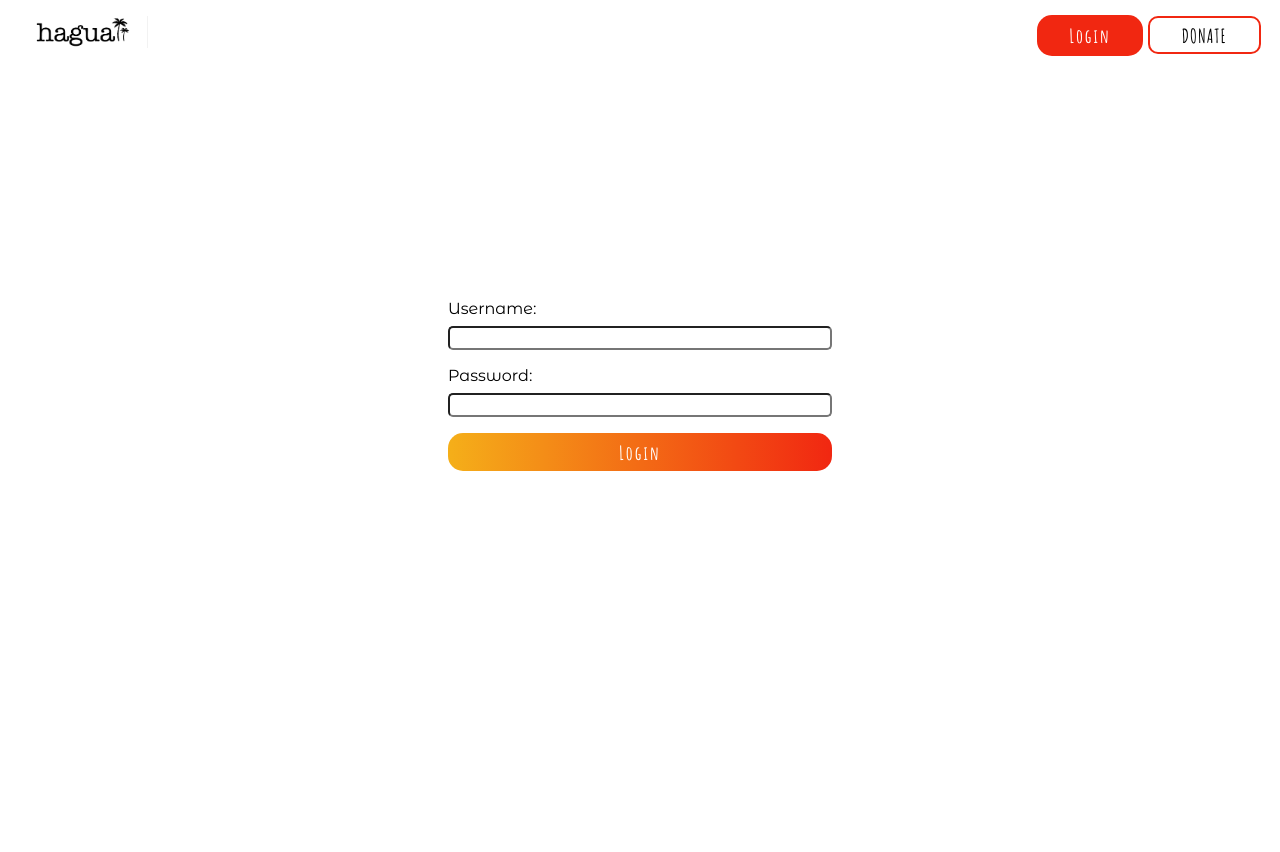
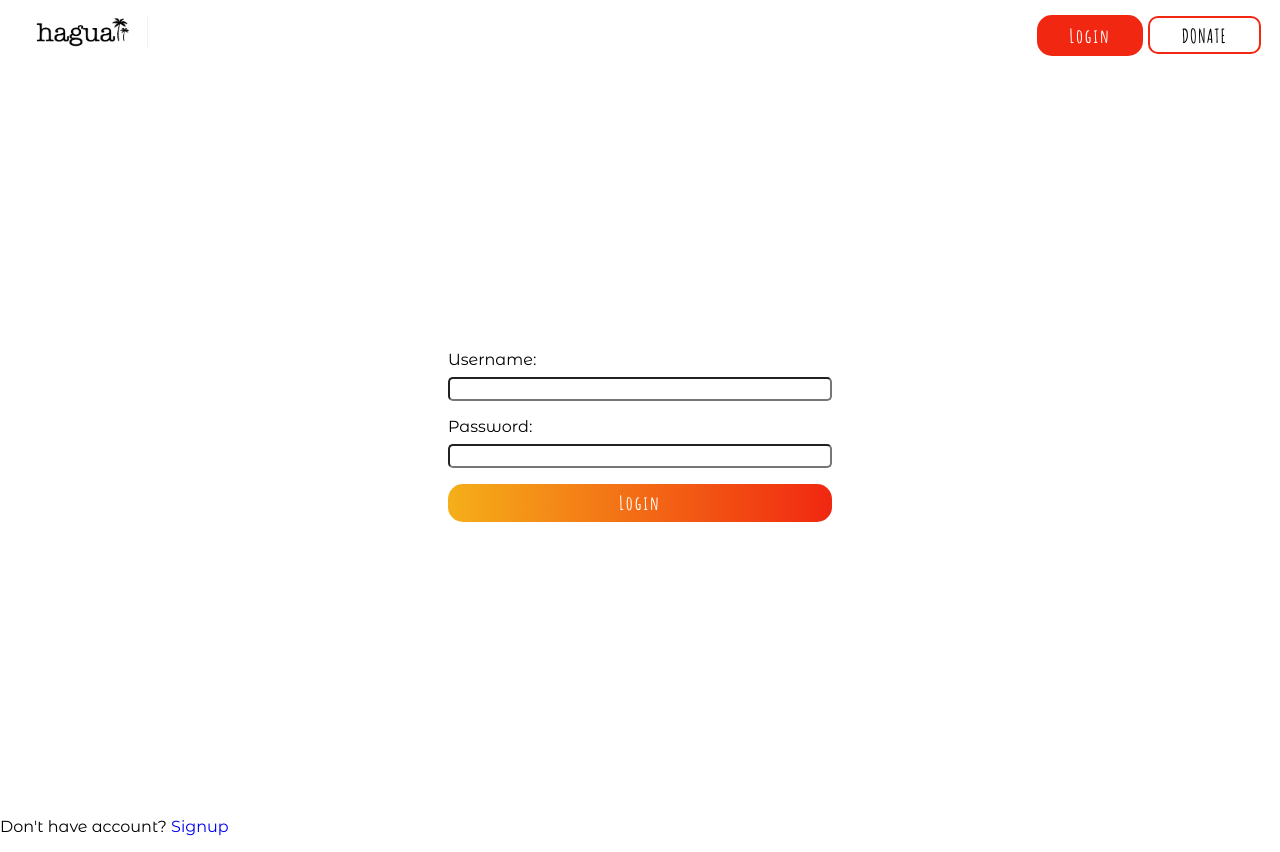
Before and after one commit to rdnd0/React-haguaii, a React (Create React App) app: page /login in a window 1280 px wide. Before the commit the page ends 801 px from the top, so only its background shows below. Built offline with nearby package versions, Linux system fonts and the light colour scheme; no server answers.

Commit message:
small style adjustments

```diff
--- a/src/components/main.css
+++ b/src/components/main.css
@@ -9,7 +9,7 @@ html {
   box-sizing: inherit;
 }
 
-body {
+body, input, label {
   padding: 0;
   margin: 0;
   font-family: 'Montserrat Alternates', sans-serif;
--- a/src/pages/Login.js
+++ b/src/pages/Login.js
@@ -1,6 +1,7 @@
 import React, { Component } from 'react';
 import { withAuth } from '../components/AuthProvider';
 import Nav from '../components/Nav';
+import { Link, withRouter } from 'react-router-dom';
 
 class Login extends Component {
   state = {
@@ -28,16 +29,19 @@ class Login extends Component {
     return (
       <div>
         <Nav/>
-          <form  className="form signup" onSubmit={this.handleFormSubmit}>
+          <form  className="form" onSubmit={this.handleFormSubmit}>
             <label className="label-form">Username:</label>
             <input className="input-form" type="text" name="username" value={username} onChange={this.handleChange}/>
             <label className="label-form">Password:</label>
             <input className="input-form" type="password" name="password" value={password} onChange={this.handleChange} />
             <input className="btn-form" type="submit" value="Login" />
           </form>
+          <p>Don't have account?
+          <Link to={"/signup"}> Signup</Link>
+          </p>
       </div>
     )
   }
 }
 
-export default withAuth(Login);
+export default withRouter(withAuth(Login));
--- a/src/pages/Signup.js
+++ b/src/pages/Signup.js
@@ -35,7 +35,6 @@ class Signup extends Component {
     return (
       <div>
         <Nav/>
-        <h1>please create an account to proceed</h1>
         <form className="form" onSubmit={this.handleFormSubmit}>
           <label className="label-form">Username:</label>
           <input className="input-form" type="text" name="username" value={username} onChange={this.handleChange}/>
```
